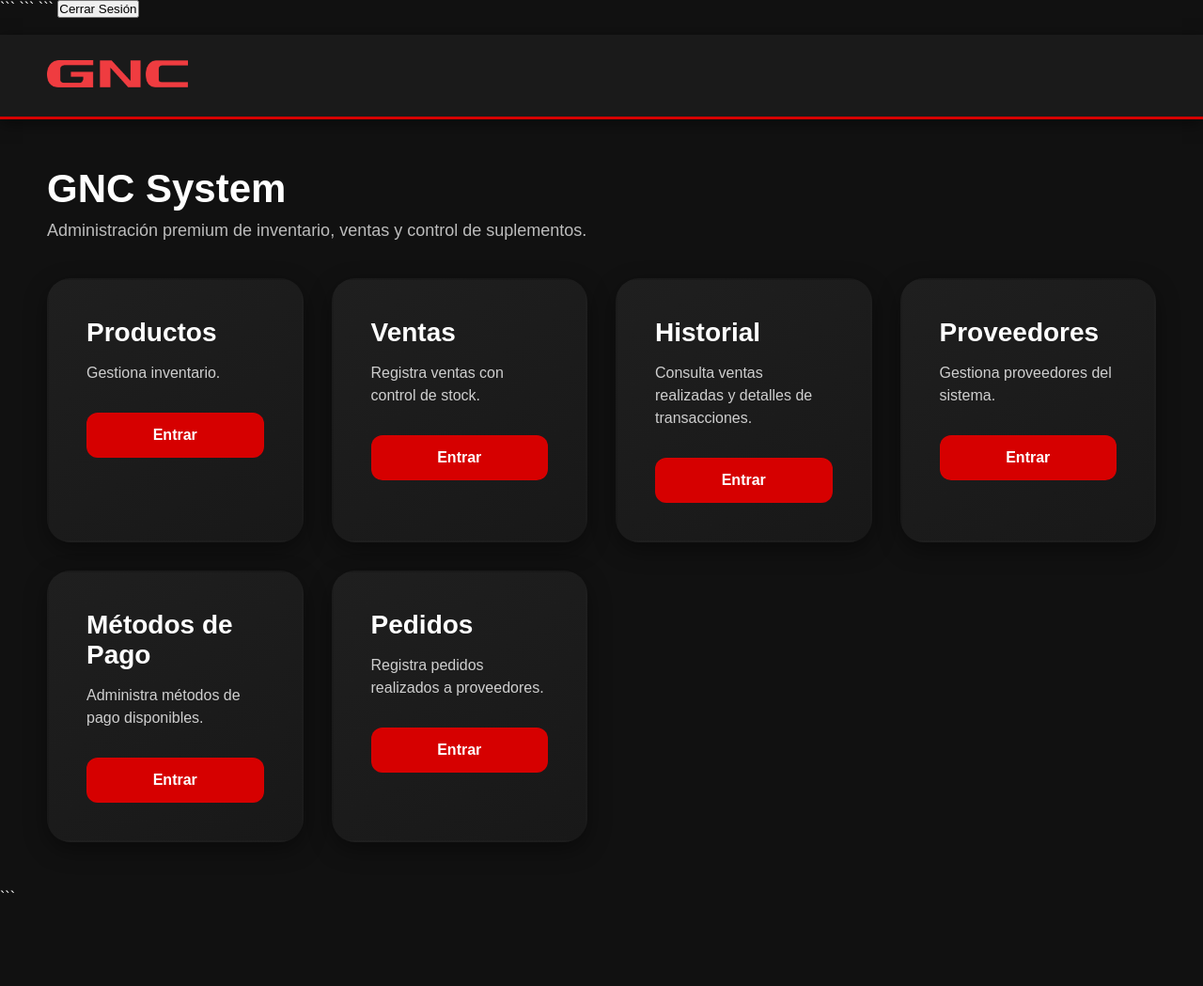
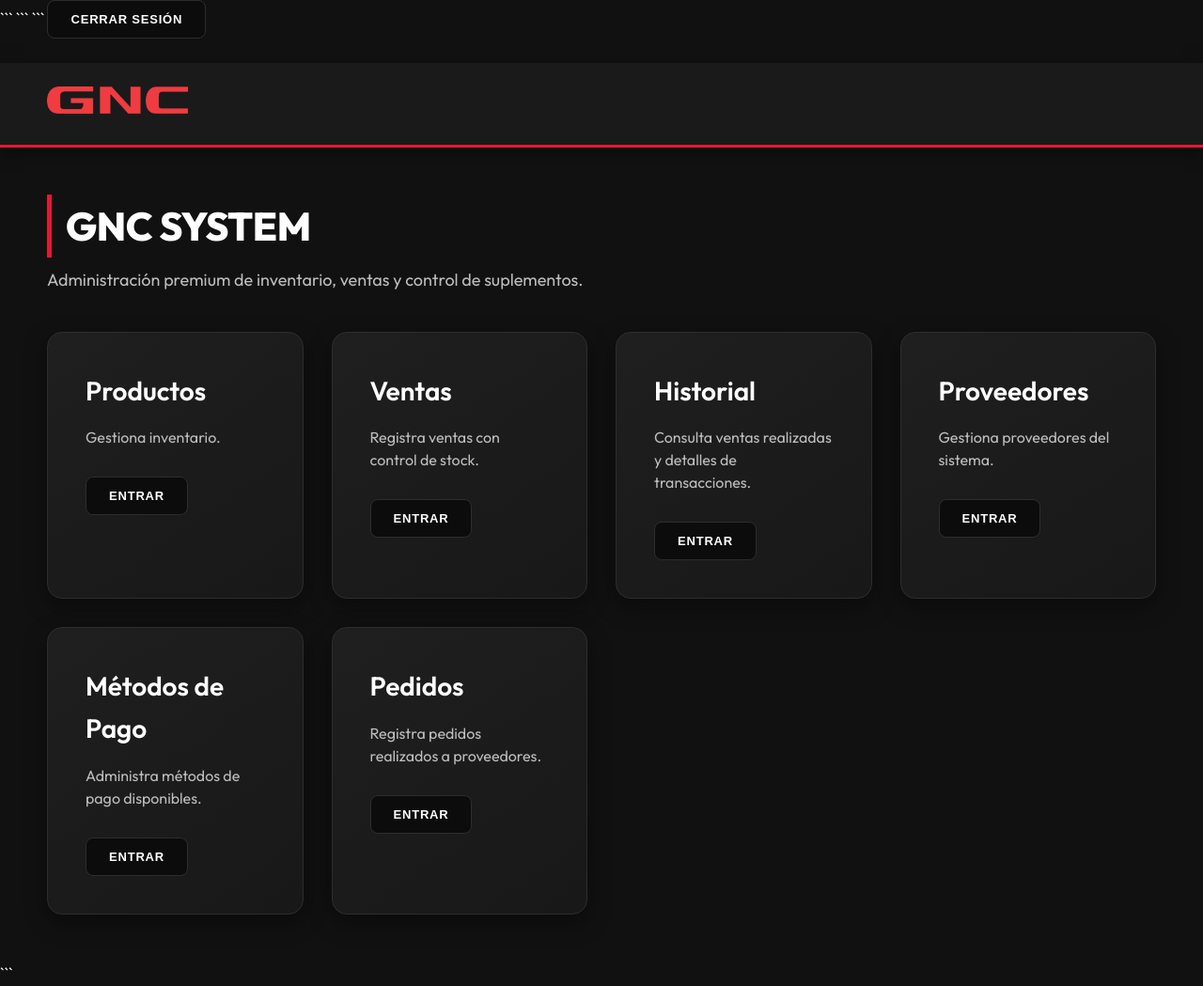
Before and after one commit to CarolZhouZheng/gnc-system, a PHP site: page /views/home.php in a window 1280 px wide. Shown: the whole page at 94% size. Before the commit the page ends 950 px from the top, so only its background shows below. Run offline with PHP 8.4, Linux system fonts and the light colour scheme; the visitor is signed in with stand-in values (Sample User, id 1).

Commit message:
poniendo estilos en el css

```diff
--- a/gnc-system/assets/css/style.css
+++ b/gnc-system/assets/css/style.css
@@ -1,159 +1,207 @@
-*{
+@import url('https://fonts.googleapis.com/css2?family=Outfit:wght@300;400;600;800&display=swap');
+
+:root {
+    --gnc-red: #e31837;
+    --gnc-black: #0c0c0c;
+    --gnc-bg-main: #111111;
+    --gnc-bg-card: #1a1a1a;
+    --gnc-text-primary: #ffffff;
+    --gnc-text-secondary: #bdbdbd;
+    --gnc-border: #2d2d2d;
+    --shadow: 0 8px 25px rgba(0, 0, 0, 0.4);
+}
+
+* {
     margin: 0;
     padding: 0;
     box-sizing: border-box;
 }
 
-body{
-
-    font-family: Arial, Helvetica, sans-serif;
-
-    background: #111;
-
-    color: white;
-
+body {
+    font-family: 'Outfit', sans-serif;
+    background-color: var(--gnc-bg-main);
+    color: var(--gnc-text-primary);
+    line-height: 1.6;
 }
 
-.navbar{
-
+/* Navbar */
+.navbar {
     width: 100%;
-
     height: 90px;
-
-    background-color: #1a1a1a;
-
+    background-color: var(--gnc-bg-card);
     display: flex;
-
     align-items: center;
-
     justify-content: space-between;
-
     padding: 0 50px;
-
-    border-bottom: 3px solid #d60000;
-
-    box-shadow: 0 4px 15px rgba(0,0,0,0.5);
-
+    border-bottom: 3px solid var(--gnc-red);
+    box-shadow: 0 4px 15px rgba(0, 0, 0, 0.5);
 }
 
-.logo img{
-
+.logo img {
     width: 150px;
-
 }
 
-.container{
-
+/* Contenedor Principal */
+.container {
     padding: 50px;
-
 }
 
-.title{
-
+.title {
     font-size: 42px;
-
+    font-weight: 800;
     margin-bottom: 10px;
-
-    color: white;
-
+    color: var(--gnc-text-primary);
+    text-transform: uppercase;
+    letter-spacing: -0.5px;
 }
 
-.subtitle{
-
-    color: #bdbdbd;
-
+.subtitle {
+    color: var(--gnc-text-secondary);
     margin-bottom: 40px;
-
     font-size: 18px;
-
 }
 
-.cards{
-
-    display: grid;
-
-    grid-template-columns: repeat(auto-fit, minmax(260px, 1fr));
-
-    gap: 30px;
-
+h1 {
+    color: var(--gnc-text-primary);
+    text-transform: uppercase;
+    font-weight: 800;
+    letter-spacing: -0.5px;
+    border-left: 5px solid var(--gnc-red);
+    padding-left: 15px;
+    margin-bottom: 30px;
 }
 
-.card{
-
-    background: linear-gradient(
-        145deg,
-        #1f1f1f,
-        #181818
-    );
-
-    border-radius: 25px;
-
-    padding: 40px;
-
-    transition: 0.3s;
-
-    border: 2px solid transparent;
-
-    box-shadow: 0 8px 25px rgba(0,0,0,0.4);
-
+/* Grid de Tarjetas (Cards) */
+.cards {
+    display: grid;
+    grid-template-columns: repeat(auto-fit, minmax(260px, 1fr));
+    gap: 30px;
 }
 
-.card:hover{
-
-    transform: translateY(-8px);
-
-    border: 2px solid #d60000;
-
+.card {
+    background: linear-gradient(145deg, #1f1f1f, #181818);
+    border-radius: 16px;
+    padding: 40px;
+    transition: all 0.3s ease;
+    border: 1px solid var(--gnc-border);
+    box-shadow: var(--shadow);
 }
 
-.card h2{
-
-    font-size: 28px;
-
-    margin-bottom: 15px;
-
-    color: white;
-
+.card:hover {
+    transform: translateY(-8px);
+    border-color: var(--gnc-red);
+    box-shadow: 0 12px 30px rgba(227, 24, 55, 0.2);
 }
 
-.card p{
-
-    color: #cfcfcf;
-
-    margin-bottom: 30px;
-
-    line-height: 1.5;
-
+.card h2 {
+    font-size: 28px;
+    margin-bottom: 15px;
+    color: var(--gnc-text-primary);
+    font-weight: 600;
 }
 
-.btn{
-
-    width: 100%;
-
-    padding: 15px;
-
-    border: none;
-
-    border-radius: 12px;
-
-    background-color: #d60000;
-
-    color: white;
-
-    font-size: 16px;
-
-    font-weight: bold;
-
-    cursor: pointer;
-
-    transition: 0.3s;
-
+.card p {
+    color: var(--gnc-text-secondary);
+    margin-bottom: 30px;
+    line-height: 1.5;
 }
 
-.btn:hover{
+/* Botones Estilo GNC Modernos */
+button, .btn {
+    display: inline-block;
+    padding: 12px 24px;
+    background-color: var(--gnc-black);
+    color: var(--gnc-text-primary);
+    border: 1px solid var(--gnc-border);
+    border-radius: 8px;
+    cursor: pointer;
+    font-weight: 600;
+    text-transform: uppercase;
+    transition: all 0.25s ease;
+    text-decoration: none;
+    font-size: 13px;
+    letter-spacing: 0.8px;
+    text-align: center;
+}
 
-    background-color: white;
+button:hover, .btn:hover {
+    background-color: var(--gnc-red);
+    border-color: var(--gnc-red);
+    transform: translateY(-2px);
+    box-shadow: 0 5px 15px rgba(227, 24, 55, 0.3);
+}
 
-    color: #d60000;
+.add-btn {
+    background-color: var(--gnc-red);
+    border-color: var(--gnc-red);
+}
 
+.add-btn:hover {
+    background-color: #c4122d;
+    border-color: #c4122d;
+    box-shadow: 0 5px 15px rgba(196, 18, 45, 0.4);
 }
+
+/* Tablas de Datos Elegantes */
+table {
+    width: 100%;
+    border-collapse: separate;
+    border-spacing: 0;
+    background-color: var(--gnc-bg-card);
+    box-shadow: var(--shadow);
+    border-radius: 12px;
+    overflow: hidden;
+    margin-top: 25px;
+    border: 1px solid var(--gnc-border);
+}
+
+th {
+    background-color: var(--gnc-black);
+    color: var(--gnc-text-primary);
+    text-transform: uppercase;
+    font-size: 12px;
+    font-weight: 600;
+    letter-spacing: 1px;
+    padding: 16px 20px;
+    text-align: left;
+    border-bottom: 1px solid var(--gnc-border);
+}
+
+td {
+    padding: 16px 20px;
+    border-bottom: 1px solid var(--gnc-border);
+    font-size: 14px;
+    color: var(--gnc-text-secondary);
+    text-align: left;
+}
+
+tr:last-child td {
+    border-bottom: none;
+}
+
+tr:hover {
+    background-color: #222222;
+}
+
+/* Formularios e Inputs */
+input[type="text"],
+input[type="number"],
+input[type="password"],
+input[type="email"],
+select {
+    width: 100%;
+    padding: 12px 16px;
+    border: 1.5px solid var(--gnc-border);
+    border-radius: 8px;
+    background-color: var(--gnc-bg-card);
+    color: var(--gnc-text-primary);
+    font-size: 14px;
+    font-family: inherit;
+    transition: all 0.2s ease;
+    outline: none;
+}
+
+input:focus, select:focus {
+    border-color: var(--gnc-red);
+    box-shadow: 0 0 0 3px rgba(227, 24, 55, 0.15);
+}
```
Also changed, not shown: gnc-system/views/login.php (+70 -40 lines).
